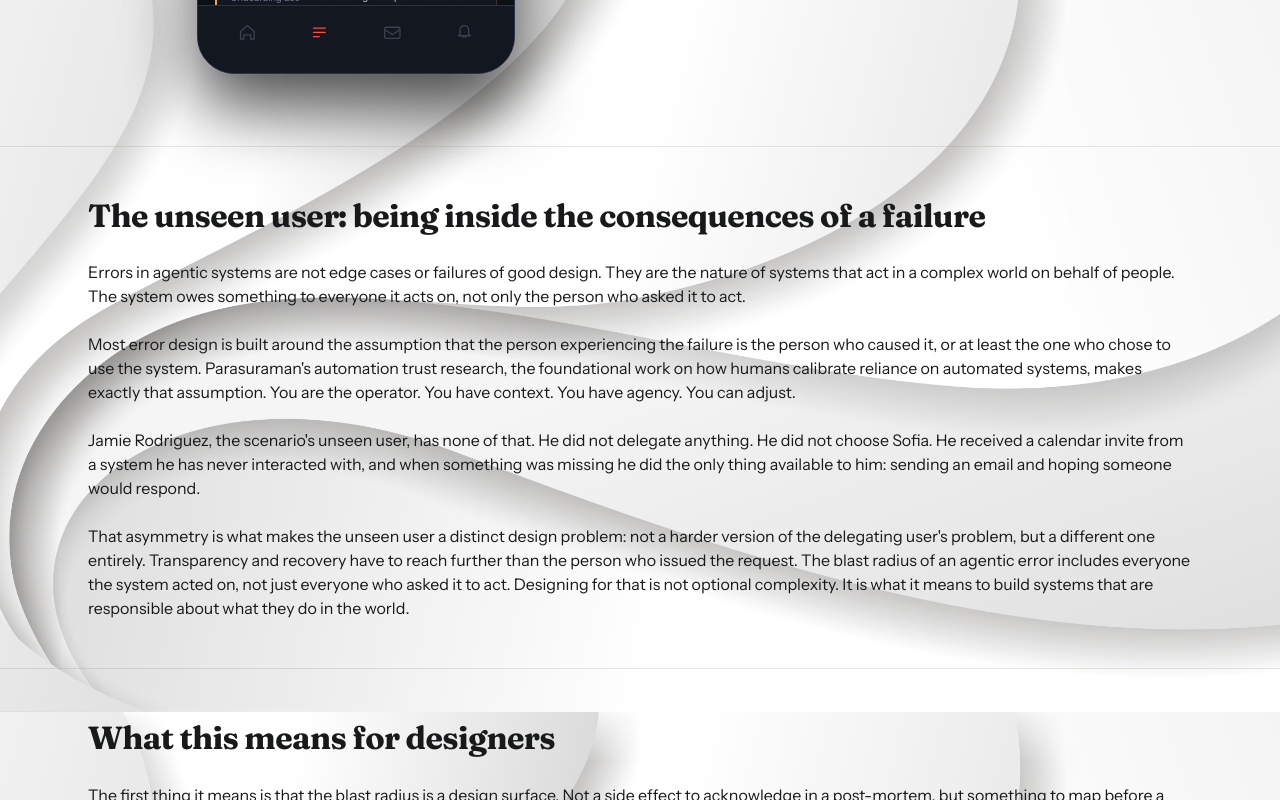
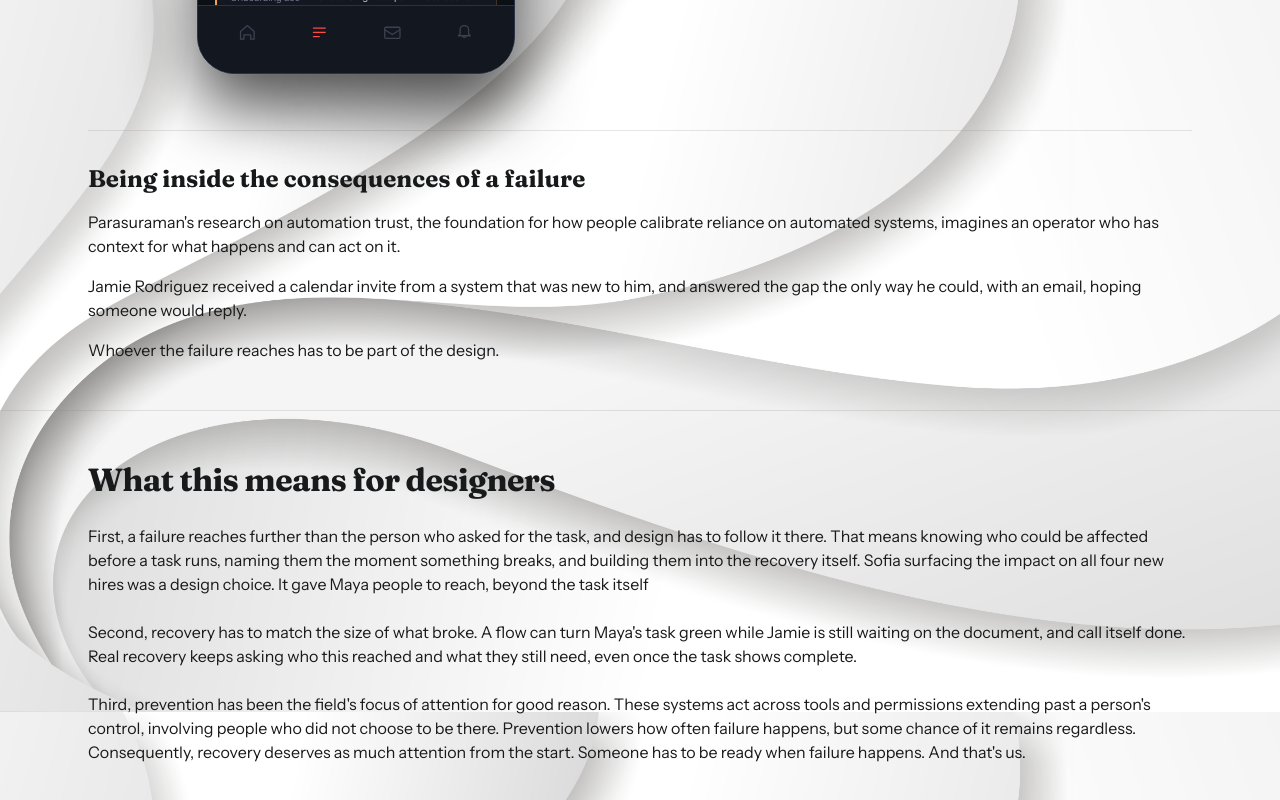
Before and after one commit to esztike/sofia-error-series, a React (Vite) app: page /episode-01 in a window 1280 px wide. Shown: the part 2540-3340 px from the top of the page. Built offline with nearby package versions, Linux system fonts and the light colour scheme.

Commit message:
epsiode 1 remaining sections tweaks

```diff
--- a/src/components/WalkthroughPanel.jsx
+++ b/src/components/WalkthroughPanel.jsx
@@ -1,13 +1,13 @@
-import { useState } from 'react'
-import * as Tabs from '@radix-ui/react-tabs'
-import * as Accordion from '@radix-ui/react-accordion'
-import { ChevronDown } from 'lucide-react'
-import { walkthroughTabs } from '../content/episode-01.mdx'
-import WalkthroughStepContent from './WalkthroughStepContent'
-import '../styles/walkthrough-panel.css'
+import { useState } from "react";
+import * as Tabs from "@radix-ui/react-tabs";
+import * as Accordion from "@radix-ui/react-accordion";
+import { ChevronDown } from "lucide-react";
+import { walkthroughTabs } from "../content/episode-01.mdx";
+import WalkthroughStepContent from "./WalkthroughStepContent";
+import "../styles/walkthrough-panel.css";
 
 export default function WalkthroughPanel() {
-  const [activeTab, setActiveTab] = useState('tab-1')
+  const [activeTab, setActiveTab] = useState("tab-1");
 
   return (
     <>
@@ -18,18 +18,18 @@ export default function WalkthroughPanel() {
         onValueChange={setActiveTab}
       >
         <Tabs.List className="walkthrough-tabs" aria-label="Walkthrough steps">
-          {walkthroughTabs.map(tab => (
+          {walkthroughTabs.map((tab) => (
             <Tabs.Trigger
               key={tab.number}
               value={`tab-${tab.number}`}
               className="walkthrough-tab"
             >
-              {tab.title}
+              {tab.number}. {tab.title}
             </Tabs.Trigger>
           ))}
         </Tabs.List>
 
-        {walkthroughTabs.map(tab => (
+        {walkthroughTabs.map((tab) => (
           <Tabs.Content
             key={tab.number}
             value={`tab-${tab.number}`}
@@ -47,7 +47,7 @@ export default function WalkthroughPanel() {
         value={activeTab}
         onValueChange={setActiveTab}
       >
-        {walkthroughTabs.map(tab => (
+        {walkthroughTabs.map((tab) => (
           <Accordion.Item
             key={tab.number}
             value={`tab-${tab.number}`}
@@ -55,9 +55,15 @@ export default function WalkthroughPanel() {
           >
             <Accordion.Header>
               <Accordion.Trigger className="walkthrough-accordion-trigger">
-                <span className="walkthrough-accordion-number">{String(tab.number).padStart(2, '0')}</span>
+                <span className="walkthrough-accordion-number">
+                  {`${tab.number}.`}
+                </span>
                 <span className="walkthrough-accordion-title">{tab.title}</span>
-                <ChevronDown className="walkthrough-accordion-chevron" size={18} aria-hidden="true" />
+                <ChevronDown
+                  className="walkthrough-accordion-chevron"
+                  size={18}
+                  aria-hidden="true"
+                />
               </Accordion.Trigger>
             </Accordion.Header>
 
@@ -70,5 +76,5 @@ export default function WalkthroughPanel() {
         ))}
       </Accordion.Root>
     </>
-  )
+  );
 }
--- a/src/content/episode-01.mdx
+++ b/src/content/episode-01.mdx
@@ -133,7 +133,7 @@ export const walkthroughTabs = [
     number: 4,
     title: "Recovery options",
     storyBeat:
-      'The invite is sent. Sofia presents four recovery paths. Each one upfront about what it costs and what it fixes. Maya chooses.',
+      "The invite is sent. Sofia presents four recovery paths. Each one upfront about what it costs and what it fixes. Maya chooses.",
     annotation: {
       designDecisions: [
         {
@@ -184,20 +184,19 @@ export const walkthroughTabs = [
 ];
 
 export const unseenUserSection = {
-  heading: "The unseen user: being inside the consequences of a failure",
+  heading: "Being inside the consequences of a failure",
   paragraphs: [
-    "Errors in agentic systems are not edge cases or failures of good design. They are the nature of systems that act in a complex world on behalf of people. The system owes something to everyone it acts on, not only the person who asked it to act.",
-    "Most error design is built around the assumption that the person experiencing the failure is the person who caused it, or at least the one who chose to use the system. Parasuraman's automation trust research, the foundational work on how humans calibrate reliance on automated systems, makes exactly that assumption. You are the operator. You have context. You have agency. You can adjust.",
-    "Jamie Rodriguez, the scenario's unseen user, has none of that. He did not delegate anything. He did not choose Sofia. He received a calendar invite from a system he has never interacted with, and when something was missing he did the only thing available to him: sending an email and hoping someone would respond.",
-    "That asymmetry is what makes the unseen user a distinct design problem: not a harder version of the delegating user's problem, but a different one entirely. Transparency and recovery have to reach further than the person who issued the request. The blast radius of an agentic error includes everyone the system acted on, not just everyone who asked it to act. Designing for that is not optional complexity. It is what it means to build systems that are responsible about what they do in the world.",
+    "Parasuraman's research on automation trust, the foundation for how people calibrate reliance on automated systems, imagines an operator who has context for what happens and can act on it.",
+    "Jamie Rodriguez received a calendar invite from a system that was new to him, and answered the gap the only way he could, with an email, hoping someone would reply.",
+    "Whoever the failure reaches has to be part of the design.",
   ],
 };
 
 export const designersSection = {
   heading: "What this means for designers",
   paragraphs: [
-    "The first thing it means is that the blast radius is a design surface. Not a side effect to acknowledge in a post-mortem, but something to map before a task runs, surface when something goes wrong, and address as part of recovery. Jamie's name appearing in Sofia's error detail was not incidental. It was a design decision. Knowing who was affected, and offering Maya a path to reach them, is what separates a recovery flow from a closed loop that only serves the person holding the phone.",
-    "The second is that recovery is not a feature. It is a responsibility, and its scope has to match the scope of the failure. A recovery flow that restores Maya's task to green while Jamie is still waiting for the onboarding doc is technically complete and humanly incomplete. Designing for recovery means asking: who did this reach, and what do they need now?",
-    "The third is perhaps the most uncomfortable for a field that has always prized prevention. In agentic AI, recovery is not the fallback when prevention fails. It is equally primary. These systems act in a complex world, across tools and permissions and people who never opted in. Prevention reduces the frequency of failure. It does not change the fact that failures will happen, that they will have consequences, and that someone has to design for what comes after. That someone is us.",
+    "First, a failure reaches further than the person who asked for the task, and design has to follow it there. That means knowing who could be affected before a task runs, naming them the moment something breaks, and building them into the recovery itself. Sofia surfacing the impact on all four new hires was a design choice. It gave Maya people to reach, beyond the task itself",
+    "Second, recovery has to match the size of what broke. A flow can turn Maya's task green while Jamie is still waiting on the document, and call itself done. Real recovery keeps asking who this reached and what they still need, even once the task shows complete.",
+    "Third, prevention has been the field's focus of attention for good reason. These systems act across tools and permissions extending past a person's control, involving people who did not choose to be there. Prevention lowers how often failure happens, but some chance of it remains regardless. Consequently, recovery deserves as much attention from the start. Someone has to be ready when failure happens. And that's us.",
   ],
 };
--- a/src/pages/Episode01.jsx
+++ b/src/pages/Episode01.jsx
@@ -107,15 +107,13 @@ export default function Episode01() {
           <p className="eyebrow">{walkthroughMeta.subtitle}</p>
         </div>
         <WalkthroughPanel />
-      </section>
-
-      {/* ── The unseen user ── */}
-      <section className="prose-section">
         <div className="prose-column">
-          <h2 className="section-heading">{unseenUserSection.heading}</h2>
-          {unseenUserSection.paragraphs.map((p, i) => (
-            <p key={i}>{p}</p>
-          ))}
+          <div className="prose-subsection">
+            <h3 className="subsection-heading">{unseenUserSection.heading}</h3>
+            {unseenUserSection.paragraphs.map((p, i) => (
+              <p key={i}>{p}</p>
+            ))}
+          </div>
         </div>
       </section>
 
```
